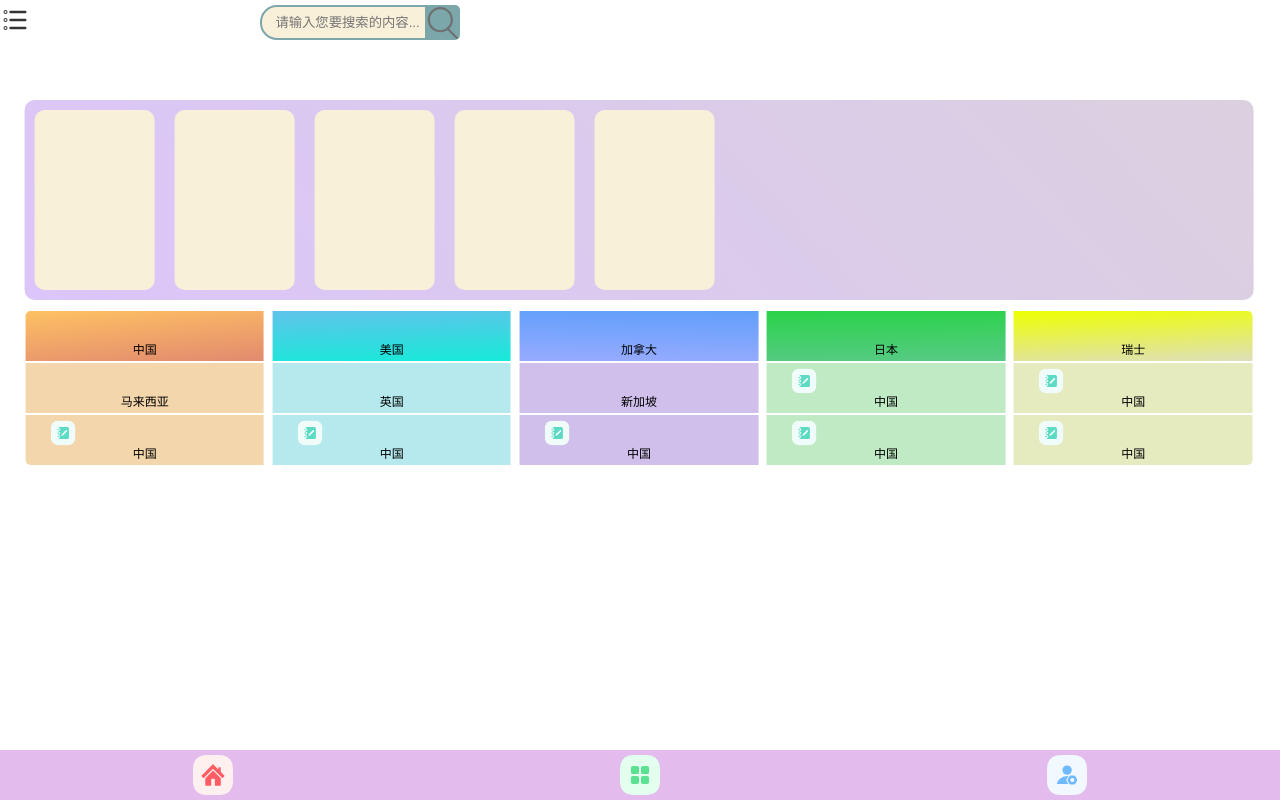
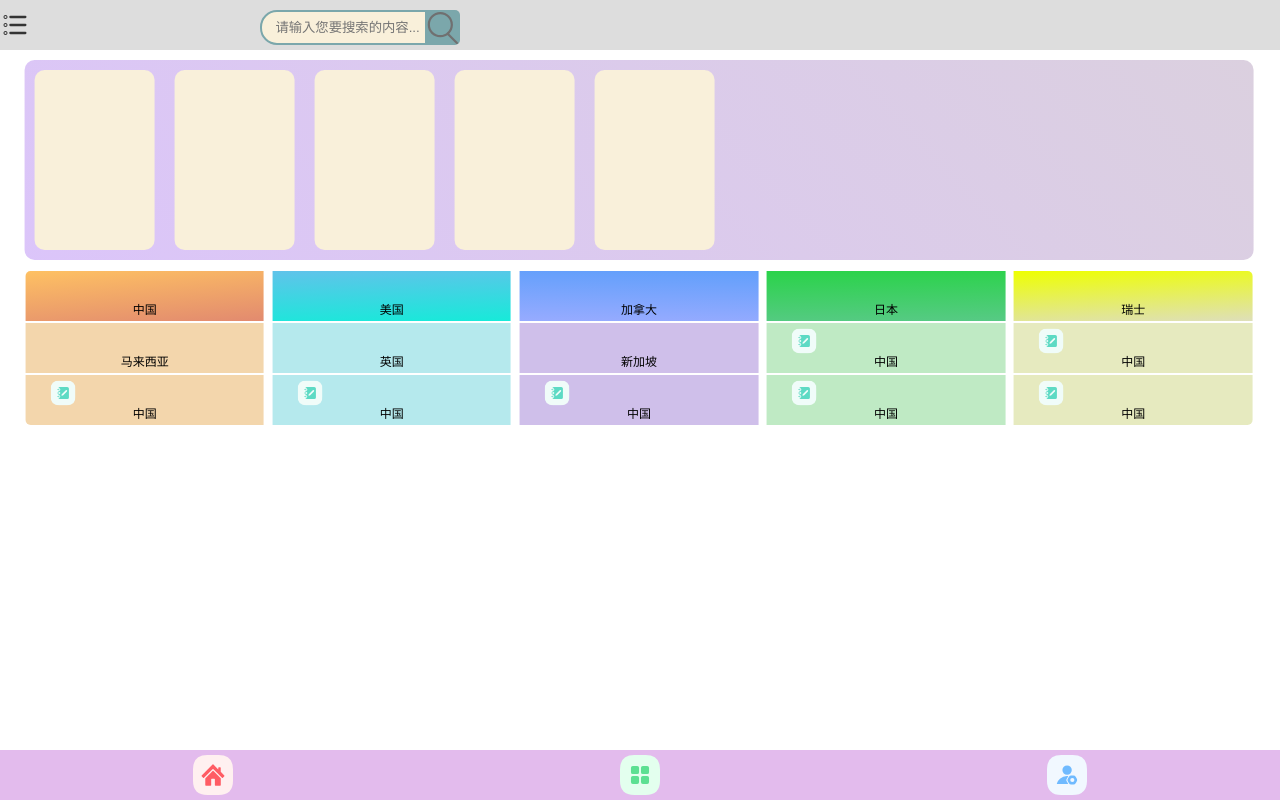
Before and after one commit to TuDouSeek/App, a Vue app: page / in a window 1280 px wide. Built offline with nearby package versions, Linux system fonts and the light colour scheme; what vue-directive-touch would draw is missing.

Commit message:
Update harder.vue

```diff
--- a/src/components/harder.vue
+++ b/src/components/harder.vue
@@ -1,9 +1,17 @@
 <template>
-  <div>
+  <div >
      <!-- 侧边栏 -->
     <div :class="{sidebar:a , ys:isVisible }">
       <div class="sidebarA">
-
+        <div class="lm">
+          <ul>
+          <li>123456</li>
+          <li>123456</li>
+          <li>123456</li>
+          <li>123456</li>
+          <li>123456</li>
+        </ul>
+        </div>
       </div>
       <div class="sidebarB" @click="kb()">
 
@@ -14,9 +22,9 @@
       <span  @click="kb()"  class="iconcd"><iconfont-svg icon="icon-caidan2" size="30"></iconfont-svg></span>
       <div id="container">
      <div class="search bar1">
-            <form>
+            <form action="">
                 <input type="text" style="border-radius:17px;" placeholder="请输入您要搜索的内容...">
-                <button type="submit" >  <iconfont-svg icon="icon-sousuo2" size="34" ><i ></i></iconfont-svg></button>
+                <button type="submit" > <iconfont-svg icon="icon-sousuo2" size="34" ><i ></i></iconfont-svg></button>
             </form>
         </div>
     </div>
@@ -43,8 +51,17 @@ export default {
 
 </script>
 
-<style>
+<style scoped>
 /* 侧边栏 */
+.harder{
+  display: flex;
+    position: absolute;
+    align-items: center;
+    top: 0;
+    z-index: 10;
+    background: #dddddd;width: 100%;
+    height: 50px;
+}
   .sidebar{
   display: none;
   }
@@ -125,4 +142,13 @@ button {
     cursor: pointer;
     position: absolute;
 }
+.lm{
+  margin-top: 70px;
+}.lm>ul>li{
+  height: 30px;
+  text-align: center;
+  width: 100%;
+}.lm>ul>li:hover{
+  background: #F9F0DA;
+}
 </style>
```
